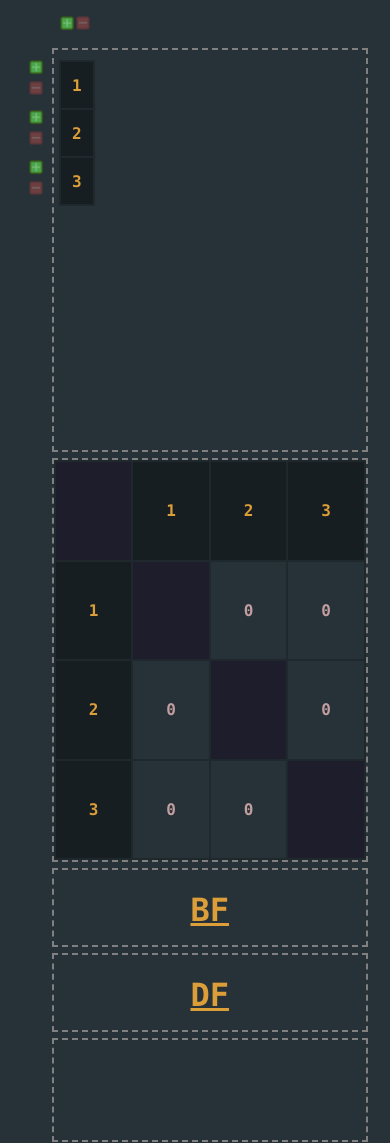
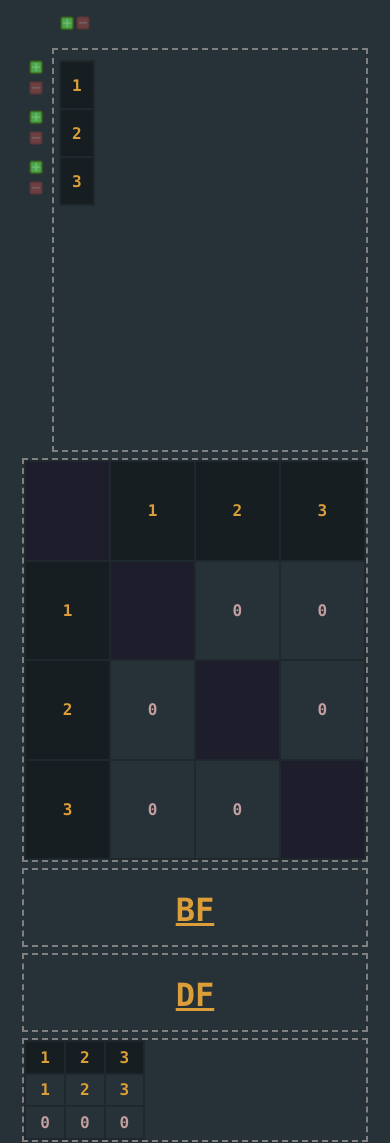
Before and after one commit to 915-Paiusan-Tudor/graf, a plain HTML site: page index.html in a window 390 px wide. Drawn offline with Linux system fonts and the light colour scheme.

Commit message:
Add files via upload

```diff
--- a/script.js
+++ b/script.js
@@ -8,20 +8,39 @@
   var rowNumber = 3;
   var cellNumber = [1, 1, 1];
   var tabelm = [Array(3), Array(3), Array(3)];
+  var tabelAdiacenta;
 
   for (var i = 0; i < 3; i++) {
     tabelm[i][0] = i + 1;
   }
   ///////////////////////////////////////////////////////////////////////////////
-function createTable(tableData) {
+  function createTable(tableData, g, conditii, classnametabel) {
+    if (document.getElementById(g).childNodes[0]) {
+      document.getElementById(g).removeChild(document.getElementById(g).childNodes[0]);
+    }
+    var div = document.createElement('div');
     var table = document.createElement('table');
-    table.setAttribute('id', 'matrice');
+    var tbody = document.createElement('tbody');
+    table.className = classnametabel;
+    table.setAttribute('id', classnametabel);
+    div.setAttribute('id', classnametabel + 'div');
     tableData.forEach(function(rowData, index) {
       var row = document.createElement('tr');
       row.setAttribute("id", "mrow" + index);
       rowData.forEach(function(cellData, index2) {
         var cell = document.createElement('td');
         cell.setAttribute("id", "td" + index + "-" + index2);
+        conditii(index, index2, cellData, cell);
+        cell.appendChild(document.createTextNode(cellData));
+        row.appendChild(cell);
+      });
+      table.appendChild(row);
+      div.appendChild(table);
+    });
+    document.getElementById(g).appendChild(div);
+  }
+
+  function conditiimatrice(index, index2, cellData, cell) {
     if (index == 0) {
       cell.className = "row";
     }
@@ -30,18 +49,12 @@ function createTable(tableData) {
     }
     if (cellData == "0") {
       cell.className = "zero";
-          }
-          if (cellData === "") {
+    } else if (cellData === "") {
       cell.className = "diag";
     }
-          cell.appendChild(document.createTextNode(cellData));
-          row.appendChild(cell);
-        });
-      table.appendChild(row);
-    });
-  document.getElementById("g3").appendChild(table);
+
   }
-createTable(a);
+  createTable(a, "g3", conditiimatrice, 'matrice');
   ///////////////////////////////////////////////////////////////////////////////
   function createTableLeft(tableData, g) {
     var table = document.createElement('table');
@@ -65,7 +78,7 @@ function createTableLeft(tableData, g) {
   }
   createTableLeft(tabelm, "g1")
   ///////////////////////////////////////////////////////////////////////////////
-function addRow(){
+  function addRow() {
     var table = document.getElementById("table2");
 
     var row = table.insertRow(-1);
@@ -93,11 +106,11 @@ function addRow(){
     }
 
     rowNumber++;
-  console.table(cellNumber);
     addmatrice();
+    generareTabelAdiacenta();
   }
   ///////////////////////////////////////////////////////////////////////////////
-function createleftbuttons(x){
+  function createleftbuttons(x) {
     var btndiv = document.createElement('div'); //BUTOANE
     btndiv.className = "btndiv";
     btndiv.setAttribute("id", "btndiv" + (x + 1));
@@ -123,19 +136,17 @@ function addmatrice() {
       var cell = document.createElement('td');
       cell.setAttribute("id", "td" + rowNumber + "-" + i);
       var cell2 = row2.insertCell(-1);
-      cell2.setAttribute("id","td" + i + "-" + rowNumber);
+      cell2.setAttribute("id", "td" + i + "-" + rowNumber);
       if (i == 0) {
         cell.appendChild(document.createTextNode(rowNumber));
         cell.className = "row";
         cell2.appendChild(document.createTextNode(rowNumber));
         cell2.className = "row";
-      }
-    else if (i == rowNumber) {
+      } else if (i == rowNumber) {
         cell.appendChild(document.createTextNode(''));
         cell.className = "diag";
         row2.deleteCell(-1);
-      }
-      else {
+      } else {
         cell.appendChild(document.createTextNode('0'));
         cell.className = "zero";
         cell2.appendChild(document.createTextNode('0'));
@@ -145,8 +156,8 @@ function addmatrice() {
     }
   }
   ///////////////////////////////////////////////////////////////////////////////
-function addCell(x,y) {
-  if (ifComplete()==false) {
+  function addCell(x, y) {
+    if (ifComplete() == false) {
       alert("Please enter a node");
       return;
     }
@@ -156,10 +167,10 @@ return;
     var button = document.getElementById("remove" + x);
     cell.className = "td";
     cell.setAttribute("id", x + "-" + (cellNumber[x - 1] + 1));
-    cell.innerHTML='<input type="text" class="inputnode" maxlength="1" onkeyup="blur()" placeholder="0" onchange="change('+ x + ',' + (cellNumber[x - 1] + 1) + ')"></input>';
+    cell.innerHTML = '<input type="text" class="inputnode" maxlength="1" onkeyup="blur()" placeholder="0" onchange="change(' + x + ',' + (cellNumber[x - 1] + 1) + ')"></input>';
     cell.firstChild.focus();
     if (y) {
-    cell.firstChild.value=y;
+      cell.firstChild.value = y;
       cell.firstChild.blur();
     }
     if (cellNumber[x - 1] == 1) {
@@ -185,14 +196,12 @@ function deleteRow() {
     }
     deleteMatrice();
     cellNumber.pop();
-  console.table(cellNumber);
     ifRowInCell();
-  console.table(cellNumber);
-
+    generareTabelAdiacenta();
     rowNumber--;
   }
   ///////////////////////////////////////////////////////////////////////////////
-function deleteMatrice(){
+  function deleteMatrice() {
     var row = document.getElementById("matrice").deleteRow(-1);
     for (var i = 0; i < rowNumber; i++) {
       document.getElementById('mrow' + i).deleteCell(-1);
@@ -202,27 +211,27 @@ function deleteMatrice(){
   function deleteCell(x) {
     var table = document.getElementById("table2");
     var row = document.getElementById("tr" + x);
-  if (row.lastChild.firstChild.value!=""){
-  var y=parseInt(row.lastChild.firstChild.value);
-  if(y<rowNumber){
-    document.getElementById("td"+y+"-"+x).innerText=0;
-    document.getElementById("td"+x+"-"+y).innerText=0;
-    document.getElementById("td"+y+"-"+x).classList.remove("one");
-    document.getElementById("td"+x+"-"+y).classList.remove("one");
+    if (row.lastChild.firstChild.value != "") {
+      var y = parseInt(row.lastChild.firstChild.value);
+      if (y < rowNumber) {
+        document.getElementById("td" + y + "-" + x).innerText = 0;
+        document.getElementById("td" + x + "-" + y).innerText = 0;
+        document.getElementById("td" + y + "-" + x).classList.remove("one");
+        document.getElementById("td" + x + "-" + y).classList.remove("one");
       }
     }
-  if(y){
+    if (y) {
       for (var i = 0; i < cellNumber[y - 1]; i++) {
-      if(document.getElementById("tr"+y).childNodes[i].firstChild.value==x){
-        document.getElementById("tr"+y).deleteCell(i);
-        for(var j = i;j < cellNumber[y - 1]-1; j++){
-              document.getElementById("tr"+y).childNodes[j].setAttribute("id", y + "-" + (j+1));
+        if (document.getElementById("tr" + y).childNodes[i].firstChild.value == x) {
+          document.getElementById("tr" + y).deleteCell(i);
+          for (var j = i; j < cellNumber[y - 1] - 1; j++) {
+            document.getElementById("tr" + y).childNodes[j].setAttribute("id", y + "-" + (j + 1));
           }
           cellNumber[y - 1]--;
           if (cellNumber[y - 1] == 1) {
             document.getElementById("remove" + y).setAttribute("disabled", "");
           }
-        if (cellNumber[y - 1] == rowNumber-1) {
+          if (cellNumber[y - 1] == rowNumber - 1) {
             document.getElementById("add" + y).attributes.removeNamedItem("disabled");
           }
         }
@@ -234,65 +243,112 @@ function deleteCell(x) {
     if (cellNumber[x - 1] == 1) {
       document.getElementById("remove" + x).setAttribute("disabled", "");
     }
-  if (cellNumber[x - 1] == rowNumber-1) {
+    if (cellNumber[x - 1] == rowNumber - 1) {
       document.getElementById("add" + x).attributes.removeNamedItem("disabled");
     }
+    generareTabelAdiacenta();
   }
   ///////////////////////////////////////////////////////////////////////////////
-function change(rownum,cellnum){
+  function change(rownum, cellnum) {
     var cell = document.getElementById(rownum + '-' + cellnum);
-  if (cell.firstChild.value <= 0|| cell.firstChild.value==rownum || cell.firstChild.value>rowNumber || isNaN(parseInt(cell.firstChild.value))) {
-    cell.firstChild.value="";
+    if (cell.firstChild.value <= 0 || cell.firstChild.value == rownum || cell.firstChild.value > rowNumber || isNaN(parseInt(cell.firstChild.value))) {
+      cell.firstChild.value = "";
       cell.firstChild.focus();
       return;
     }
-  for (var i = 1; i <cellNumber[rownum - 1] - 1; i++) {
-  if (document.getElementById("tr"+rownum).childNodes[i].firstChild.value==cell.firstChild.value) {
-    cell.firstChild.value="";
+    for (var i = 1; i < cellNumber[rownum - 1] - 1; i++) {
+      if (document.getElementById("tr" + rownum).childNodes[i].firstChild.value == cell.firstChild.value) {
+        cell.firstChild.value = "";
         cell.firstChild.focus();
         return;
       }
     }
     text = parseInt(cell.firstChild.value);
     cell.firstChild.blur();
-      addCell(text,rownum);
-      document.getElementById("td"+text+"-"+rownum).innerText=1;
-      document.getElementById("td"+rownum+"-"+text).innerText=1;
-      document.getElementById("td"+text+"-"+rownum).classList.add("one");
-      document.getElementById("td"+rownum+"-"+text).classList.add("one");
+    addCell(text, rownum);
+    document.getElementById("td" + text + "-" + rownum).innerText = 1;
+    document.getElementById("td" + rownum + "-" + text).innerText = 1;
+    document.getElementById("td" + text + "-" + rownum).classList.add("one");
+    document.getElementById("td" + rownum + "-" + text).classList.add("one");
+    generareTabelAdiacenta();
   }
   ///////////////////////////////////////////////////////////////////////////////
-function ifComplete(){
+  function ifComplete() {
     for (var i = 0; i <= rowNumber; i++) {
-    if(cellNumber[i]!=1){
-    for(var j = 1; j < cellNumber[i];j++){
-      if(document.getElementById("tr"+(i+1)).childNodes[j].firstChild.value==0)
+      if (cellNumber[i] != 1) {
+        for (var j = 1; j < cellNumber[i]; j++) {
+          if (document.getElementById("tr" + (i + 1)).childNodes[j].firstChild.value == 0)
             return false;
         }
       }
     }
   }
-function ifRowInCell(){
-  for (var i = 0; i < rowNumber -1; i++) {
 
-    if(cellNumber[i]!=1){
-    for(var j = 1; j < cellNumber[i];j++){
-      if(document.getElementById("tr"+(i+1)).childNodes[j].firstChild.value==rowNumber){
-        console.log(document.getElementById("tr"+(i+1)).childNodes[j].firstChild.value + "=" +rowNumber)
-      document.getElementById("tr"+(i+1)).deleteCell(j);
-      for(var k = j;k < cellNumber[i]-1; k++){
-            document.getElementById("tr"+(i+1)).childNodes[k].setAttribute("id", (i+1) + "-" + (k+1));
+  function ifRowInCell() {
+    for (var i = 0; i < rowNumber - 1; i++) {
+
+      if (cellNumber[i] != 1) {
+        for (var j = 1; j < cellNumber[i]; j++) {
+          if (document.getElementById("tr" + (i + 1)).childNodes[j].firstChild.value == rowNumber) {
+            console.log(document.getElementById("tr" + (i + 1)).childNodes[j].firstChild.value + "=" + rowNumber)
+            document.getElementById("tr" + (i + 1)).deleteCell(j);
+            for (var k = j; k < cellNumber[i] - 1; k++) {
+              document.getElementById("tr" + (i + 1)).childNodes[k].setAttribute("id", (i + 1) + "-" + (k + 1));
             }
             j--;
             cellNumber[i]--;
             if (cellNumber[i] == 1) {
-        document.getElementById("remove" + (i+1)).setAttribute("disabled", "");
+              document.getElementById("remove" + (i + 1)).setAttribute("disabled", "");
             }
-      if (cellNumber[i] == rowNumber-1) {
-        document.getElementById("add" + (i+1)).attributes.removeNamedItem("disabled");
+            if (cellNumber[i] == rowNumber - 1) {
+              document.getElementById("add" + (i + 1)).attributes.removeNamedItem("disabled");
             }
           }
         }
       }
     }
   }
+
+  function conditiiTabel(index, index2, cellData, cell) {
+    if (index == 0) {
+      cell.className = "row";
+    }
+    if (cellData == "0") {
+      cell.className = "zero";
+    }
+    cell.classList.add('celladiacenta');
+  }
+
+  function generareTabelAdiacenta() {
+    tabelAdiacenta = [
+      [],
+      [],
+      []
+    ];
+    for (var i = 0; i < rowNumber; i++) {
+      tabelAdiacenta[1].push(i + 1);
+    }
+    var k = rowNumber;
+    for (var i = 0; i < rowNumber; i++) {
+      if (cellNumber[i] > 1) {
+        tabelAdiacenta[2][i] = k + 1;
+      } else {
+        tabelAdiacenta[2][i] = 0;
+      }
+      for (var j = 1; j < cellNumber[i]; j++) {
+        tabelAdiacenta[1].push(parseInt(document.getElementById("tr" + (i + 1)).childNodes[j].firstChild.value));
+        if (j != cellNumber[i] - 1) {
+          tabelAdiacenta[2][k] = k + 2;
+        } else {
+          tabelAdiacenta[2][k] = 0;
+        }
+        k++;
+      }
+
+    }
+    for (var i = 0; i < k; i++) {
+      tabelAdiacenta[0][i] = i + 1;
+    }
+    createTable(tabelAdiacenta, "g5", conditiiTabel, 'tabelAdiacenta');
+  }
+  generareTabelAdiacenta();
--- a/style.scss
+++ b/style.scss
@@ -57,7 +57,7 @@ grid-column: 5;
   padding-left: 5px;
   outline: 0px;
 }
-table {
+table{
   padding: 0;
   color: $table-color;
   width: 100%;
@@ -77,6 +77,28 @@ h1{
   height: auto;
   width: auto;
   table-layout: fixed;
+}
+.tabelAdiacenta{
+width: auto;
+}
+#tabelAdiacentadiv{
+height: 100%;
+  overflow-x: scroll;
+}
+#tabelAdiacentadiv::-webkit-scrollbar{
+  background-color: transparent;
+  height: 6px;
+}
+#tabelAdiacentadiv::-webkit-scrollbar-thumb{
+  background-color: #171E22;
+  border-radius: 10px;
+}
+#matricediv{
+  height: 100%;
+  width: 100%;
+}
+.celladiacenta{
+  padding: 0px 14px 0px 14px;
 }
 .btndiv{
   height: auto;
@@ -185,19 +207,19 @@ grid-template-rows: 30px 400px 400px 75px 75px 100px;
       grid-column: 2;
     }
   #g2{
-      grid-column: 2;
+      grid-column: 1/3;
       grid-row: 4;
     }
   #g3 {
-    grid-column: 2;
+    grid-column: 1/3;
       grid-row: 3;
     }
   #g4 {
-      grid-column: 2;
+      grid-column: 1/3;
         grid-row: 5;
     }
   #g5 {
-      grid-column: 2;
+      grid-column: 1/3;
         grid-row: 6;
     }
   #ghead{
```
Also changed, not shown: style.css, 1 other file. Lines whose indentation alone changed are shown as unchanged.
